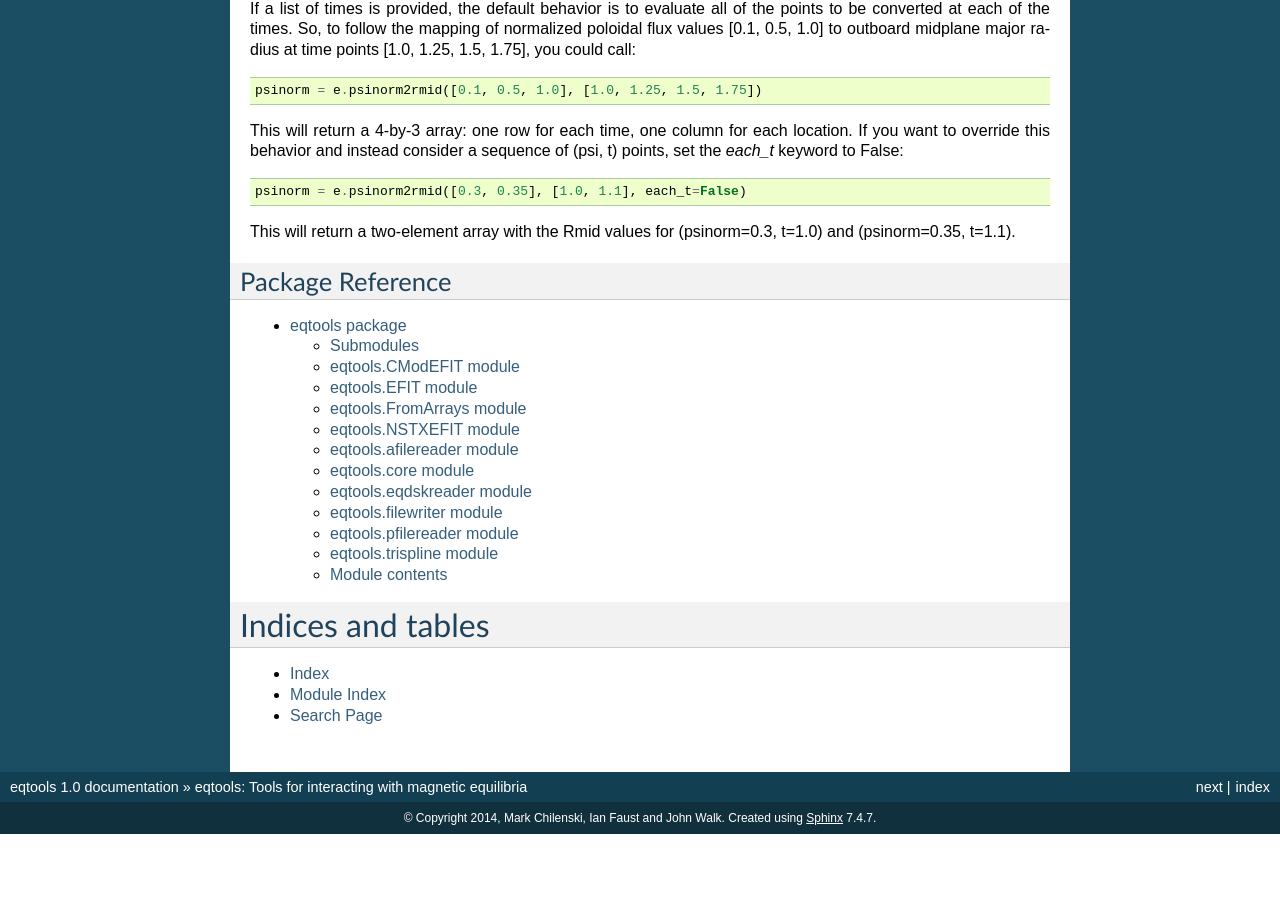
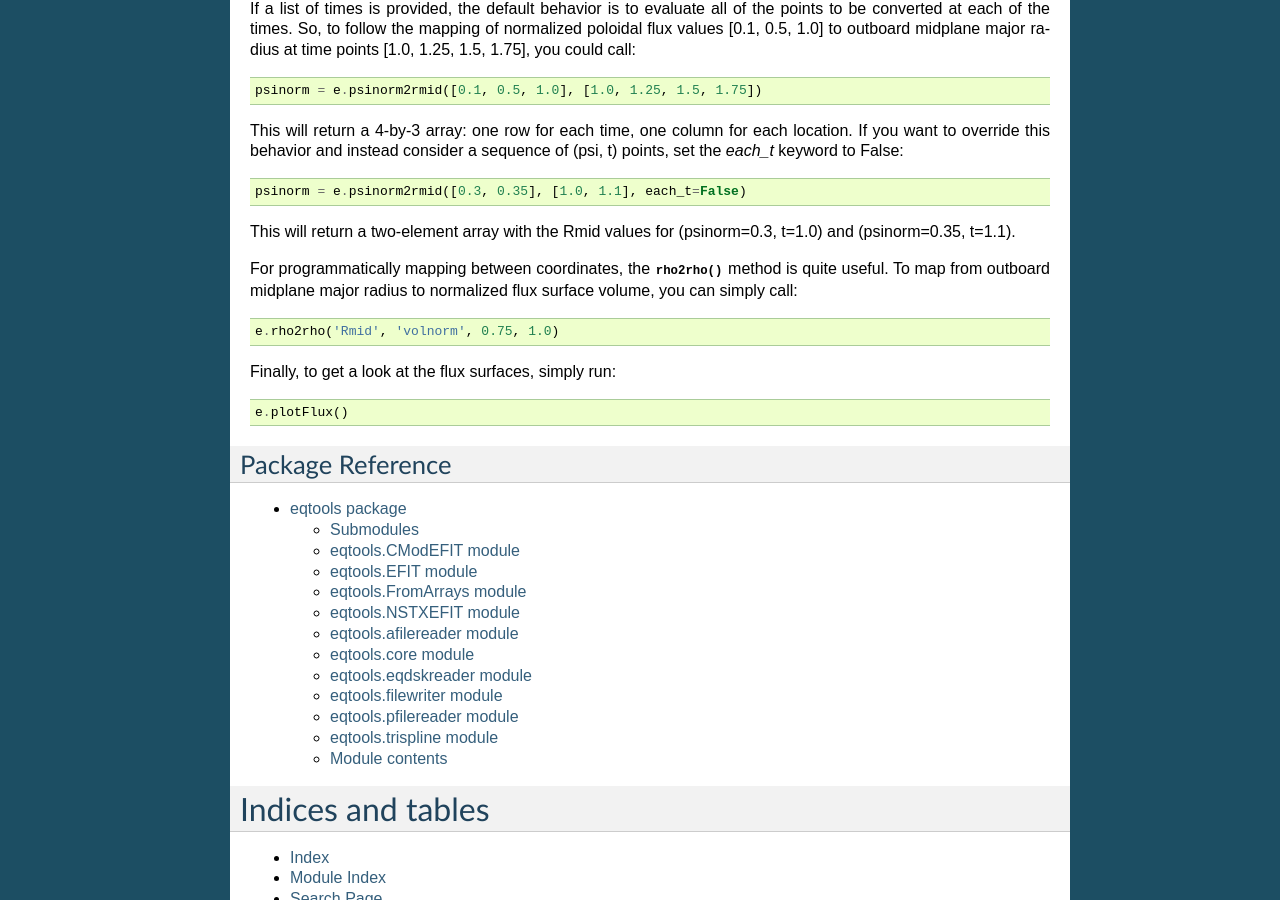
Before and after one commit to PSFCPlasmaTools/eqtools, a Sphinx documentation site: the page built from docs/source/index.rst, in a window 1280 px wide and 900 px high, scrolled down 1256 px. Built offline with Sphinx 7.4.7, drawn with Linux system fonts in a browser that asks for light colours; formulas are drawn with MathJax 3; before the commit the page ends 2090 px from its top, so only the background shows below that.

Commit message:
Documentation updates.

```diff
--- a/docs/source/index.rst
+++ b/docs/source/index.rst
@@ -56,6 +56,14 @@ This will return a 4-by-3 array: one row for each time, one column for each loca
 
 This will return a two-element array with the Rmid values for (psinorm=0.3, t=1.0) and (psinorm=0.35, t=1.1).
 
+For programmatically mapping between coordinates, the :py:meth:`~eqtools.core.Equilibrium.rho2rho` method is quite useful. To map from outboard midplane major radius to normalized flux surface volume, you can simply call::
+
+    e.rho2rho('Rmid', 'volnorm', 0.75, 1.0)
+
+Finally, to get a look at the flux surfaces, simply run::
+
+    e.plotFlux()
+
 Package Reference
 -----------------
 
```
